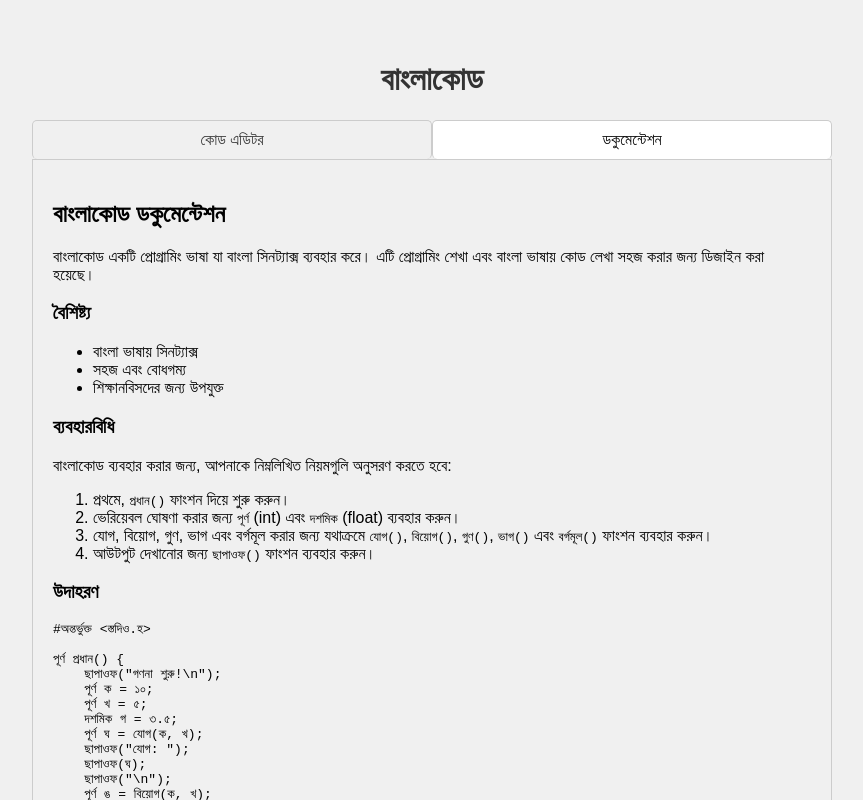
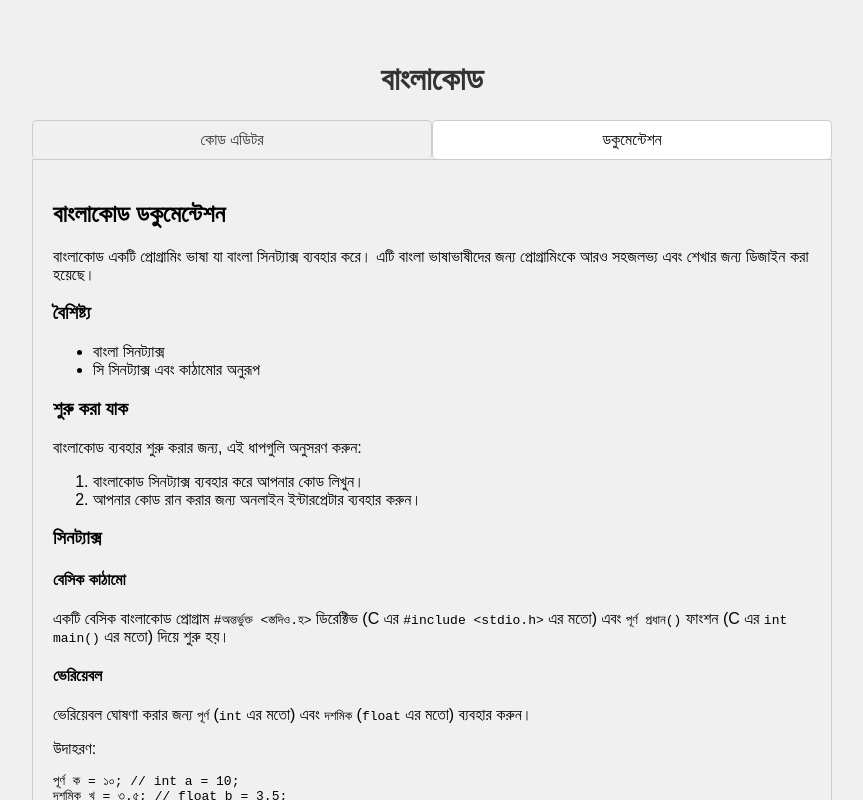
Before and after one commit to tyroruyk/banglacode, a React (Vite) app: page / in a window 1280 px wide. Both pictures are taken after a click on the button "ডকুমেন্টেশন". Shown: the top 800 px of the page, without its empty margins (208-1071 px from the left). Built offline with nearby package versions, Linux system fonts and the light colour scheme.

Commit message:
updated docs

```diff
--- a/src/components/Docs.tsx
+++ b/src/components/Docs.tsx
@@ -3,25 +3,64 @@ const Docs = () => {
     <div className="docs">
       <h2>বাংলাকোড ডকুমেন্টেশন</h2>
       <p>
-        বাংলাকোড একটি প্রোগ্রামিং ভাষা যা বাংলা সিনট্যাক্স ব্যবহার করে। এটি প্রোগ্রামিং শেখা এবং বাংলা ভাষায় কোড লেখা সহজ করার জন্য ডিজাইন করা হয়েছে।
+        বাংলাকোড একটি প্রোগ্রামিং ভাষা যা বাংলা সিনট্যাক্স ব্যবহার করে। এটি বাংলা ভাষাভাষীদের জন্য প্রোগ্রামিংকে আরও সহজলভ্য এবং শেখার জন্য ডিজাইন করা হয়েছে।
       </p>
       <h3>বৈশিষ্ট্য</h3>
       <ul>
-        <li>বাংলা ভাষায় সিনট্যাক্স</li>
-        <li>সহজ এবং বোধগম্য</li>
-        <li>শিক্ষানবিসদের জন্য উপযুক্ত</li>
+        <li>বাংলা সিনট্যাক্স</li>
+        <li>সি সিনট্যাক্স এবং কাঠামোর অনুরূপ</li>
       </ul>
-      <h3>ব্যবহারবিধি</h3>
+      <h3>শুরু করা যাক</h3>
       <p>
-        বাংলাকোড ব্যবহার করার জন্য, আপনাকে নিম্নলিখিত নিয়মগুলি অনুসরণ করতে হবে:
+        বাংলাকোড ব্যবহার শুরু করার জন্য, এই ধাপগুলি অনুসরণ করুন:
       </p>
       <ol>
-        <li>প্রথমে, <code>প্রধান()</code> ফাংশন দিয়ে শুরু করুন।</li>
-        <li>ভেরিয়েবল ঘোষণা করার জন্য <code>পূর্ণ</code> (int) এবং <code>দশমিক</code> (float) ব্যবহার করুন।</li>
-        <li>যোগ, বিয়োগ, গুণ, ভাগ এবং বর্গমূল করার জন্য যথাক্রমে <code>যোগ()</code>, <code>বিয়োগ()</code>, <code>গুণ()</code>, <code>ভাগ()</code> এবং <code>বর্গমূল()</code> ফাংশন ব্যবহার করুন।</li>
-        <li>আউটপুট দেখানোর জন্য <code>ছাপাওফ()</code> ফাংশন ব্যবহার করুন।</li>
+        <li>
+          বাংলাকোড সিনট্যাক্স ব্যবহার করে আপনার কোড লিখুন।
+        </li>
+        <li>
+          আপনার কোড রান করার জন্য অনলাইন ইন্টারপ্রেটার ব্যবহার করুন।
+        </li>
       </ol>
-      <h3>উদাহরণ</h3>
+      <h3>সিনট্যাক্স</h3>
+      <h4>বেসিক কাঠামো</h4>
+      <p>
+        একটি বেসিক বাংলাকোড প্রোগ্রাম <code>#অন্তর্ভুক্ত &lt;স্তদিও.হ&gt;</code> ডিরেক্টিভ (C এর <code>#include &lt;stdio.h&gt;</code> এর মতো) এবং <code>পূর্ণ প্রধান()</code> ফাংশন (C এর <code>int main()</code> এর মতো) দিয়ে শুরু হয়।
+      </p>
+      <h4>ভেরিয়েবল</h4>
+      <p>
+        ভেরিয়েবল ঘোষণা করার জন্য <code>পূর্ণ</code> (<code>int</code> এর মতো) এবং <code>দশমিক</code> (<code>float</code> এর মতো) ব্যবহার করুন।
+      </p>
+      <p>উদাহরণ:</p>
+      <pre>
+        <code>
+          {`পূর্ণ ক = ১০; // int a = 10;
+দশমিক খ = ৩.৫; // float b = 3.5;`}
+        </code>
+      </pre>
+      <h4>ফাংশন</h4>
+      <p>
+        বেসিক অপারেশনের জন্য পূর্বে সংজ্ঞায়িত ফাংশন ব্যবহার করুন:
+      </p>
+      <ul>
+        <li><code>যোগ(ক, খ)</code>: যোগ (<code>a + b</code> এর মতো)</li>
+        <li><code>বিয়োগ(ক, খ)</code>: বিয়োগ (<code>a - b</code> এর মতো)</li>
+        <li><code>গুণ(ক, খ)</code>: গুণ (<code>a * b</code> এর মতো)</li>
+        <li><code>ভাগ(ক, গ)</code>: ভাগ (<code>a / c</code> এর মতো)</li>
+        <li><code>বর্গমূল(ক)</code>: বর্গমূল (<code>sqrt(a)</code> এর মতো)</li>
+      </ul>
+      <h4>আউটপুট</h4>
+      <p>
+        আউটপুট দেখানোর জন্য <code>ছাপাওফ()</code> ফাংশন ব্যবহার করুন (C এর <code>printf()</code> এর মতো)। আপনি স্ট্রিং অথবা ভেরিয়েবল প্রিন্ট করতে পারেন।
+      </p>
+      <p>উদাহরণ:</p>
+      <pre>
+        <code>
+          {`ছাপাওফ("গণনা শুরু!\\n"); // printf("Calculation started!\\n");
+ছাপাওফ(ক); // printf(a);`}
+        </code>
+      </pre>
+      <h3>উদাহরণ কোড</h3>
       <pre>
         <code>
           {`#অন্তর্ভুক্ত <স্তদিও.হ>
```
